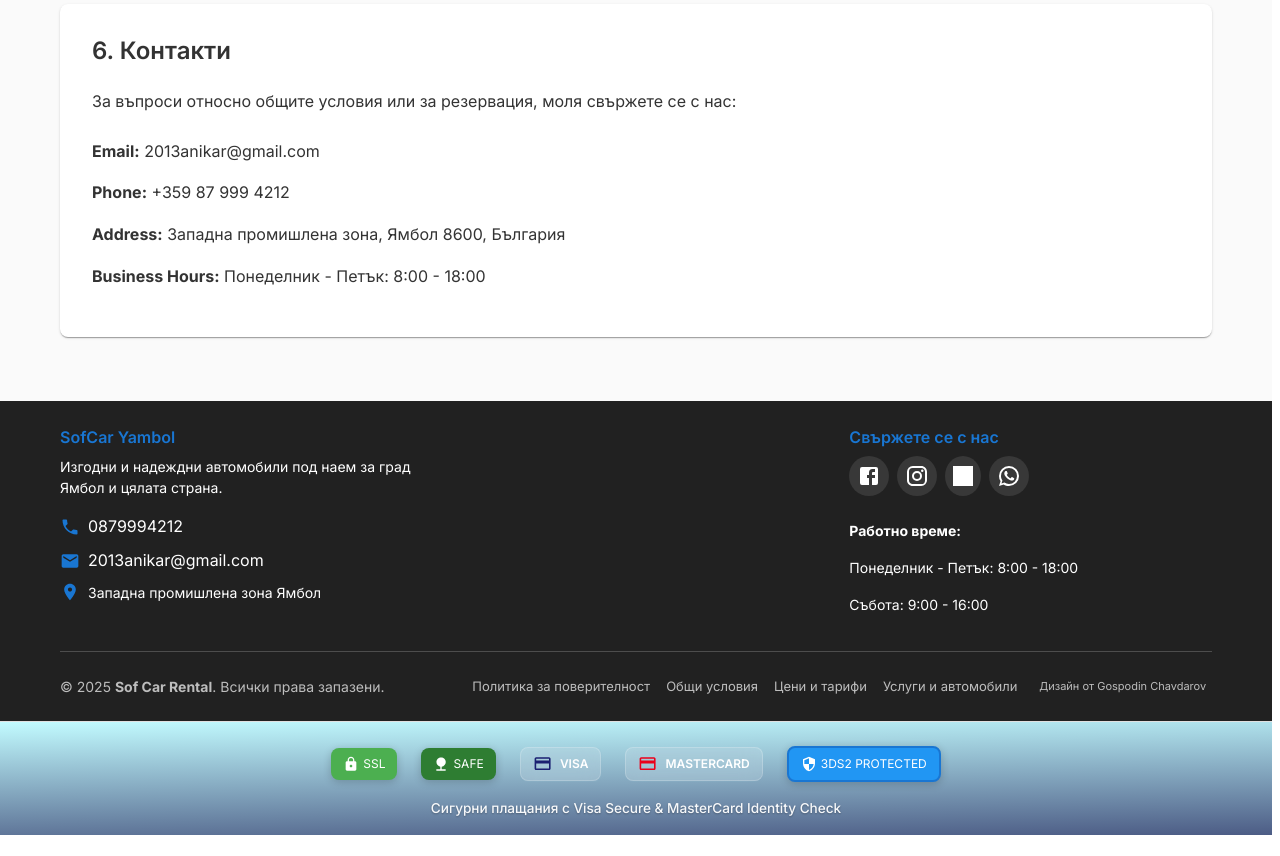
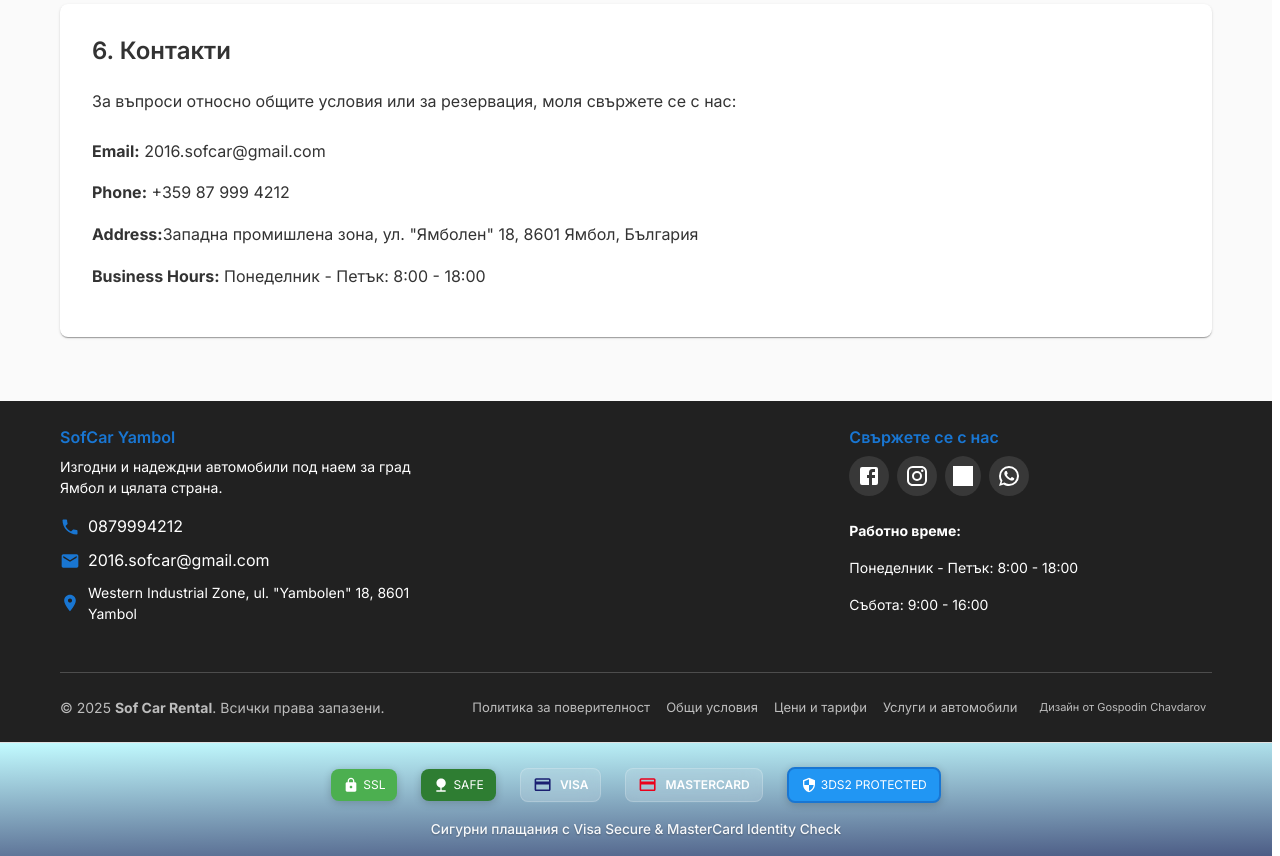
Before and after one commit to chavdarovgospodin/sof-car-nextjs, a Next.js app: page /bg/terms-conditions in a window 1280 px wide. Shown: the part 3500-4356 px from the top of the page. Before the commit the page ends 4335 px from the top, so only its background shows below. Built offline with nearby package versions, Linux system fonts and the light colour scheme; grey boxes are pictures that could not be loaded.

Commit message:
change email and address fields

```diff
--- a/src/app/[lang]/layout.tsx
+++ b/src/app/[lang]/layout.tsx
@@ -101,10 +101,13 @@ export default async function LangLayout({
         : 'Професионална услуга за коли под наем в Ямбол, България предлагаща икономичен, стандартен и луксозен клас автомобили',
     url: `${APP_CONFIG.url}/${lang}`,
     telephone: '+359879994212',
-    email: '2013anikar@gmail.com',
+    email: '2016.sofcar@gmail.com',
     address: {
       '@type': 'PostalAddress',
-      streetAddress: 'Западна промишлена зона',
+      streetAddress:
+        lang === 'en'
+          ? 'Western Industrial Zone, ul. "Yambolen" 18, 8601 Yambol'
+          : 'Западна промишлена зона, ул. "Ямболен" 18, 8601 Ямбол',
       addressLocality: 'Yambol',
       postalCode: '8600',
       addressCountry: 'BG',
--- a/src/components/HomePage/ContactSection.tsx
+++ b/src/components/HomePage/ContactSection.tsx
@@ -45,7 +45,7 @@ export function ContactSection({
           >
             <iframe
               title="SofCar Location in Yambol"
-              src="https://www.google.com/maps/embed?pb=!1m18!1m12!1m3!1d26114.18985576526!2d26.506186044907285!3d42.49307908419431!2m3!1f0!2f0!3f0!3m2!1i1024!2i768!4f13.1!3m3!1m2!1s0x40a63435db7821ef%3A0x789eff0b31da8b94!2sauto%20service%20AVTOTSENTAR!5e0!3m2!1sen!2sbg!4v1689711472346!5m2!1sen!2sbg"
+              src="https://www.google.com/maps/embed?pb=!1m18!1m12!1m3!1d2888.23093507278!2d26.496532776052938!3d42.494557571180806!2m3!1f0!2f0!3f0!3m2!1i1024!2i768!4f13.1!3m3!1m2!1s0x40a634192fba13c3%3A0x8c34d893296c506b!2sWestern%20Industrial%20Zone%2C%20ul.%20%22Yambolen%22%2018%2C%208601%2C%208600%20Yambol!5e1!3m2!1sen!2sbg!4v1757084431247!5m2!1sen!2sbg"
               width="100%"
               height="100%"
               style={{ border: 0 }}
@@ -103,7 +103,11 @@ export function ContactSection({
                     {currentLang === 'bg' ? 'Телефон' : 'Phone'}
                   </Typography>
                   <Typography variant="body1">
-                    <Link href="tel:+359879994212" color="inherit">
+                    <Link
+                      href="tel:+359879994212"
+                      color="inherit"
+                      style={{ textDecoration: 'none' }}
+                    >
                       +359 87 999 4212
                     </Link>
                   </Typography>
@@ -119,8 +123,12 @@ export function ContactSection({
                     Email
                   </Typography>
                   <Typography variant="body1">
-                    <Link href="mailto:2013anikar@gmail.com" color="inherit">
-                      2013anikar@gmail.com
+                    <Link
+                      href="mailto:2016.sofcar@gmail.com"
+                      color="inherit"
+                      style={{ textDecoration: 'none' }}
+                    >
+                      2016.sofcar@gmail.com
                     </Link>
                   </Typography>
                 </Box>
@@ -135,7 +143,9 @@ export function ContactSection({
                     {currentLang === 'bg' ? 'Адрес' : 'Address'}
                   </Typography>
                   <Typography variant="body1">
-                    Западна промишлена зона, Ямбол, 8600
+                    {currentLang === 'bg'
+                      ? 'Западна промишлена зона, ул. "Ямболен" 18, 8601 Ямбол'
+                      : 'Western Industrial Zone, ul. "Yambolen" 18, 8601 Yambol'}
                   </Typography>
                 </Box>
               </Box>
--- a/src/components/PrivacyPolicyPage/PrivacyPolicyPage.tsx
+++ b/src/components/PrivacyPolicyPage/PrivacyPolicyPage.tsx
@@ -133,7 +133,11 @@ export function PrivacyPolicyPage({ lang }: PrivacyPolicyPageProps) {
                     {currentLang === 'bg' ? 'Адрес:' : 'Address:'}
                   </strong>
                 }
-                secondary="Западна промишлена зона, Ямбол 8600, България"
+                secondary={
+                  currentLang === 'bg'
+                    ? 'Западна промишлена зона, ул. "Ямболен" 18, 8601 Ямбол'
+                    : 'Western Industrial Zone, ul. "Yambolen" 18, 8601 Yambol'
+                }
               />
             </ListItem>
             <ListItem>
@@ -157,7 +161,7 @@ export function PrivacyPolicyPage({ lang }: PrivacyPolicyPageProps) {
                 primary={
                   <strong>{currentLang === 'bg' ? 'Имейл:' : 'Email:'}</strong>
                 }
-                secondary="2013anikar@gmail.com"
+                secondary="2016.sofcar@gmail.com"
               />
             </ListItem>
             <ListItem>
@@ -632,14 +636,17 @@ export function PrivacyPolicyPage({ lang }: PrivacyPolicyPageProps) {
           </Typography>
           <Box sx={{ mt: 3 }}>
             <Typography variant="body1" paragraph>
-              <strong>Email:</strong> 2013anikar@gmail.com
+              <strong>Email:</strong> 2016.sofcar@gmail.com
             </Typography>
             <Typography variant="body1" paragraph>
               <strong>Phone:</strong> +359 87 999 4212
             </Typography>
             <Typography variant="body1" paragraph>
-              <strong>Address:</strong> Западна промишлена зона, Ямбол 8600,
-              България
+              <strong>Address:</strong>{' '}
+              {currentLang === 'bg'
+                ? 'Западна промишлена зона, ул. "Ямболен" 18, 8601 Ямбол'
+                : 'Western Industrial Zone, ul. "Yambolen" 18, 8601 Yambol'}
+              , България
             </Typography>
           </Box>
         </Paper>
--- a/src/components/TermsConditionsPage/TermsConditionsPage.tsx
+++ b/src/components/TermsConditionsPage/TermsConditionsPage.tsx
@@ -637,14 +637,17 @@ export function TermsConditionsPage({ lang }: TermsConditionsPageProps) {
           </Typography>
           <Box sx={{ mt: 3 }}>
             <Typography variant="body1" paragraph>
-              <strong>Email:</strong> 2013anikar@gmail.com
+              <strong>Email:</strong> 2016.sofcar@gmail.com
             </Typography>
             <Typography variant="body1" paragraph>
               <strong>Phone:</strong> +359 87 999 4212
             </Typography>
             <Typography variant="body1" paragraph>
-              <strong>Address:</strong> Западна промишлена зона, Ямбол 8600,
-              България
+              <strong>Address:</strong>
+              {currentLang === 'bg'
+                ? 'Западна промишлена зона, ул. "Ямболен" 18, 8601 Ямбол'
+                : 'Western Industrial Zone, ul. "Yambolen" 18, 8601 Yambol'}
+              , България
             </Typography>
             <Typography variant="body1" paragraph>
               <strong>Business Hours:</strong>{' '}
--- a/src/config/api.ts
+++ b/src/config/api.ts
@@ -18,6 +18,7 @@ export const API_CONFIG = {
     ADMIN_CARS: '/admin/cars',
     ADMIN_CAR_DETAILS: (id: string) => `/admin/cars/${id}`,
     ADMIN_BOOKINGS: '/admin/bookings',
+    CONTACT_INQUIRY: '/contact/inquiry',
   },
   TIMEOUT: 10000, // 10 seconds
   RETRY_ATTEMPTS: 3,
--- a/src/utils/constants.ts
+++ b/src/utils/constants.ts
@@ -3,8 +3,8 @@ export const APP_CONFIG = {
   description: 'Car rental service in Yambol',
   url: 'https://sof-car.eu',
   phone: '0879994212',
-  email: '2013anikar@gmail.com',
-  address: 'Западна промишлена зона Ямбол',
+  email: '2016.sofcar@gmail.com',
+  address: 'Western Industrial Zone, ul. "Yambolen" 18, 8601 Yambol',
   coordinates: {
     lat: 42.500874,
     lng: 26.506668,
```
